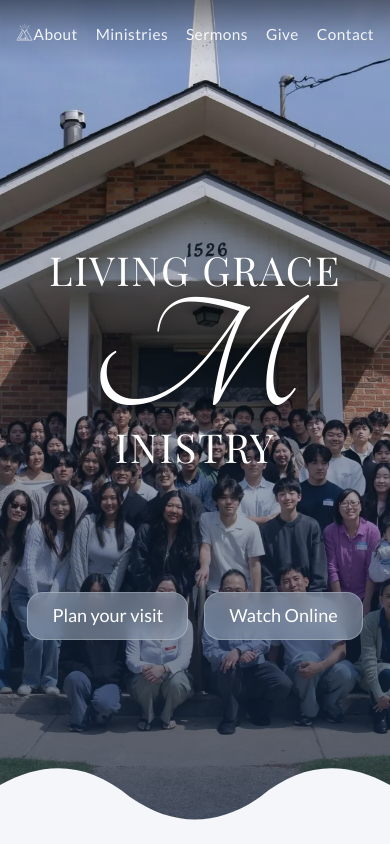
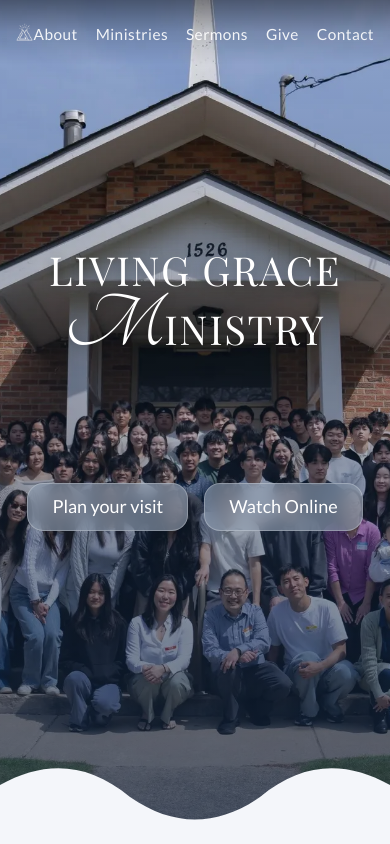
Before and after one commit to lgm-aa/LGM_Website_v3, a React (Vite) app: page / in a window 390 px wide. Shown: the top 844 px of the page. Built offline with nearby package versions, Linux system fonts and the light colour scheme; no server answers.

Commit message:
Optimized mobile viewing: M in hero, plan your visit button, centering

```diff
--- a/src/components/home/Community/Community.css
+++ b/src/components/home/Community/Community.css
@@ -111,10 +111,3 @@
 .community__nav--next {
   right: 1.2rem;
 }
-
-/* optional: hide arrows on small screens */
-@media (max-width: 640px) {
-  .community__nav {
-    display: none;
-  }
-}
--- a/src/components/home/Hero/Hero.css
+++ b/src/components/home/Hero/Hero.css
@@ -52,11 +52,11 @@
 
 .ministry-letter {
   font-family: 'Tangerine', cursive;
-  font-size: 10.5rem; /* adjust to taste */
+  font-size: 2em; /* adjust to taste */
   display: inline-block;
   vertical-align: text-bottom; /* aligns the bottom of the M to the text baseline */
   position: relative;
-  top: 0.03em;
+  top: 0.05em;
 }
 
 /* buttons group */
--- a/src/components/home/Plan/Plan.css
+++ b/src/components/home/Plan/Plan.css
@@ -107,12 +107,14 @@
   background-color: #1f2937;
   color: white;
   border: none;
-  padding: 1rem 6rem;
+  width: min(100%, 360px);
+  padding: 1rem 0rem;
   font-size: 1.1rem;
   border-radius: 16px;
   cursor: pointer;
   font-weight: 400;
   margin: 0;
+  text-align: center;
 }
 
 .notify-button:hover {
@@ -121,7 +123,7 @@
 
 .notify-button-wrapper {
   display: flex;
-  justify-content: left;
+  justify-content: center;
   width: 100%;
   margin-top: auto;
 }
--- a/src/components/home/Welcome/Welcome.css
+++ b/src/components/home/Welcome/Welcome.css
@@ -37,6 +37,7 @@
   overflow: visible;
   box-shadow: 0 18px 40px rgba(15, 23, 42, 0.16);
   max-width: 700px;
+  margin-inline: auto;
 }
 
 .welcome__image {
```
